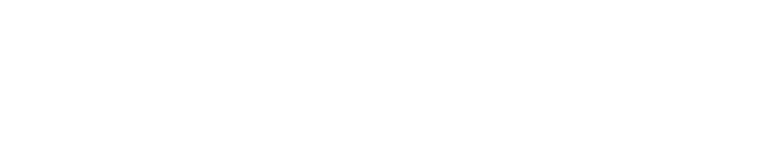
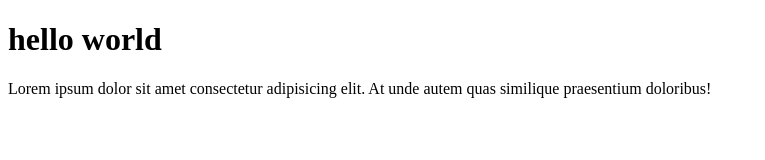
Before and after one commit to italod21/teste, a plain HTML site: page index.html in a window 1280 px wide. Shown: the whole page, without its empty margins (0-765 px from the left). Drawn offline with Linux system fonts and the light colour scheme.

Commit message:
adicionando saudação

```diff
--- a/index.html
+++ b/index.html
@@ -6,6 +6,7 @@
     <title>Document</title>
 </head>
 <body>
-
+    <h1>hello world</h1>
+    <p>Lorem ipsum dolor sit amet consectetur adipisicing elit. At unde autem quas similique praesentium doloribus!</p>
 </body>
 </html>
```
